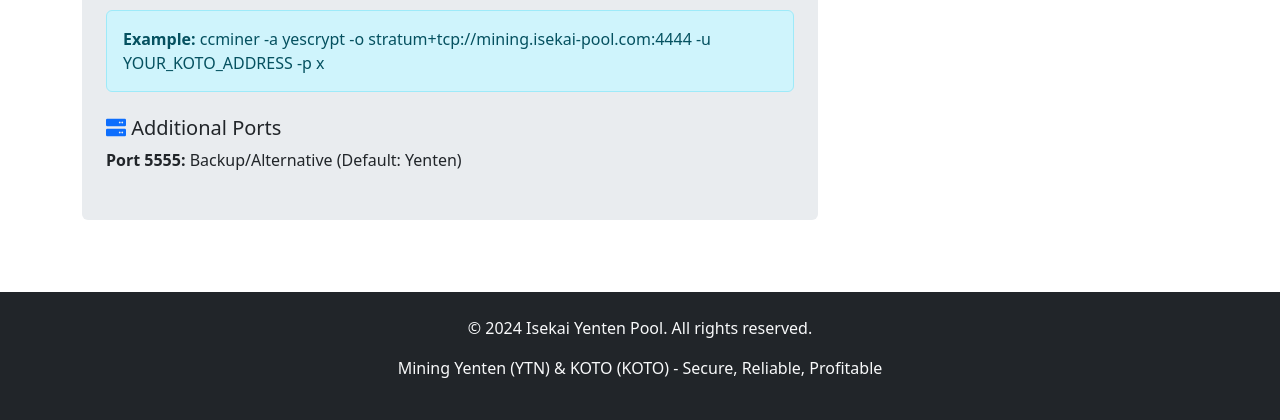
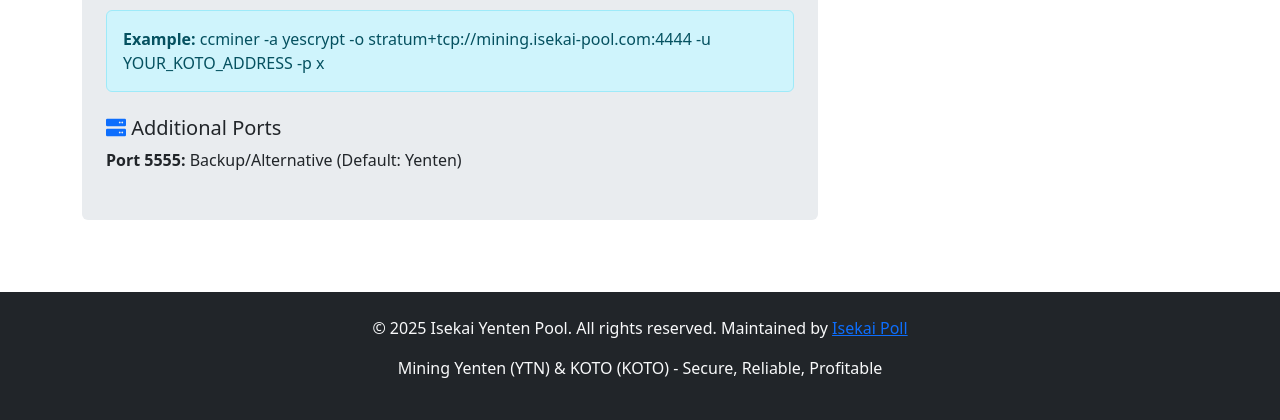
Before and after one commit to jeromeheuze/mining.isekai-pool.com, a PHP site: page / in a window 1280 px wide. Shown: the part 1416-1836 px from the top of the page. Run offline with PHP 8.4, Linux system fonts and the light colour scheme.

Commit message:
Update index.php

```diff
--- a/public/index.php
+++ b/public/index.php
@@ -258,7 +258,7 @@ function getConfig($key, $default = '') {
     <!-- Footer -->
     <footer class="bg-dark text-light py-4 mt-5">
         <div class="container text-center">
-            <p>&copy; 2024 <?php echo htmlspecialchars(getConfig('pool.name', 'Isekai Multi-Coin Pool')); ?>. All rights reserved.</p>
+            <p>&copy; <?=date('Y');?> <?php echo htmlspecialchars(getConfig('pool.name', 'Isekai Multi-Coin Pool')); ?>. All rights reserved. Maintained by <a href="https://isekai-pool.com">Isekai Poll</a></a></p>
             <p>Mining Yenten (YTN) & KOTO (KOTO) - Secure, Reliable, Profitable</p>
         </div>
     </footer>
```
